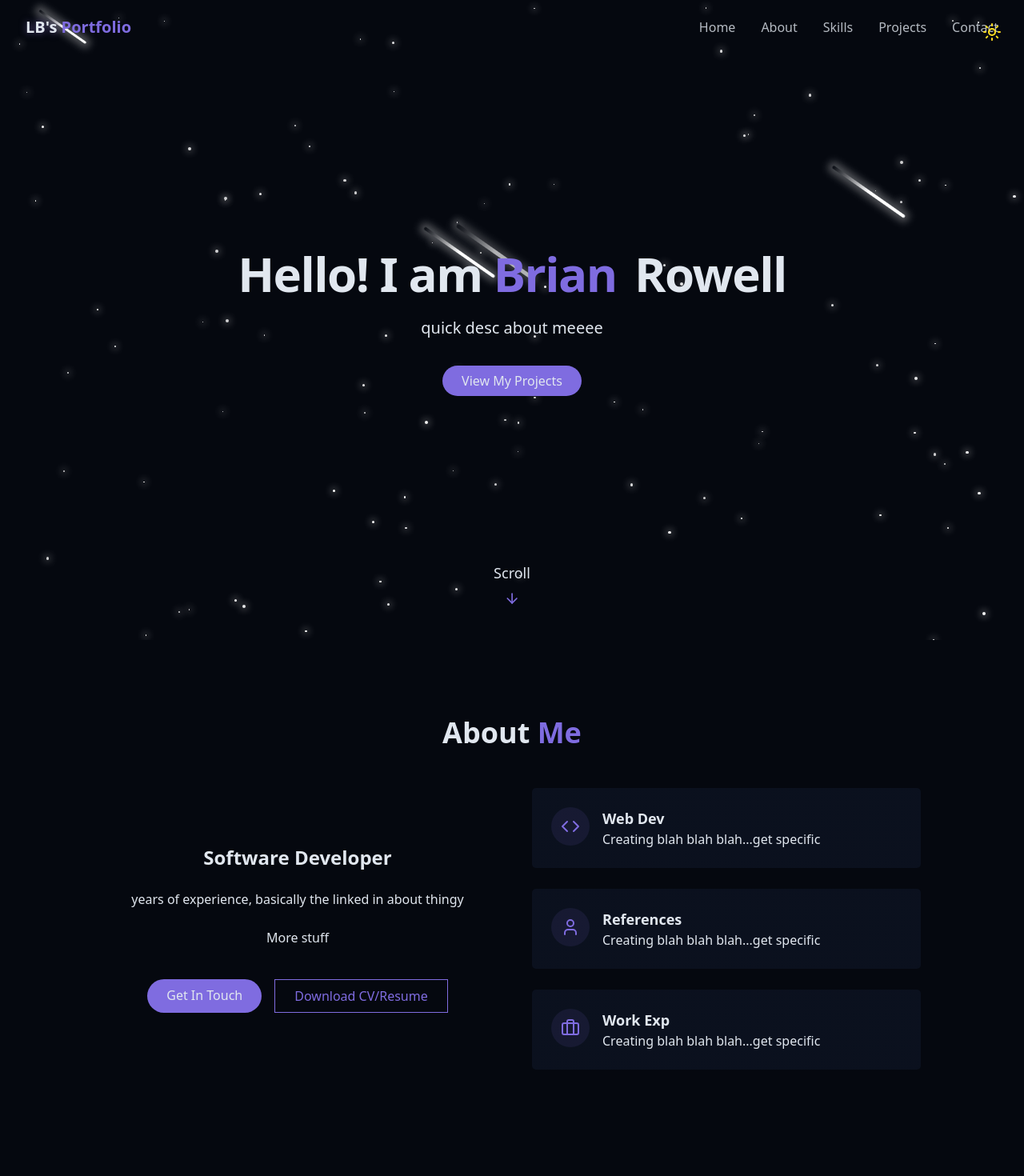
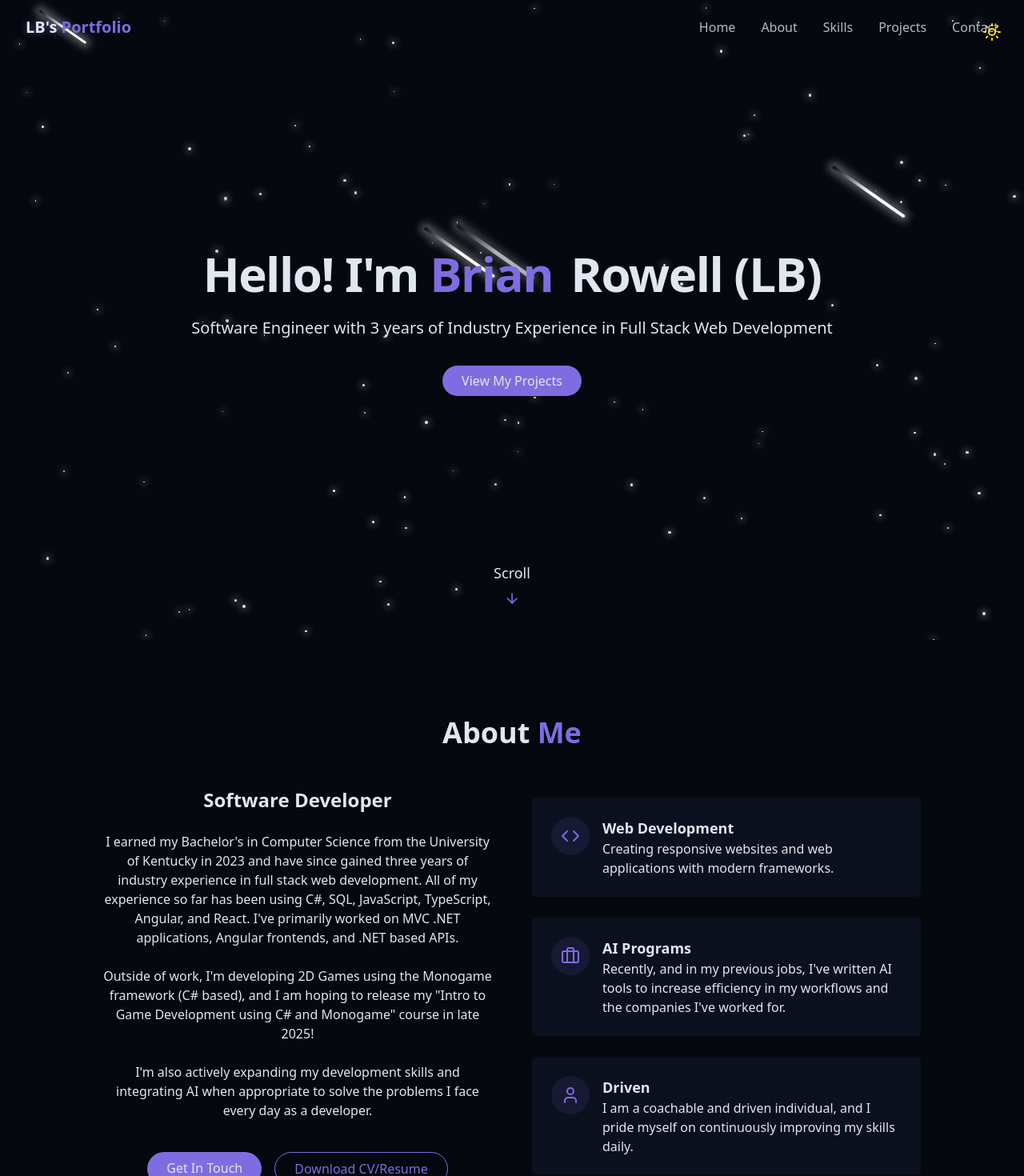
Before and after one commit to brian054/lb-portfolio-react, a React (Vite) app: page / in a window 1280 px wide. Shown: the top 1470 px of the page at 80% size. Built offline with nearby package versions, Linux system fonts and the light colour scheme.

Commit message:
Add resume, and verbiage

```diff
--- a/src/components/AboutSection.tsx
+++ b/src/components/AboutSection.tsx
@@ -1,4 +1,5 @@
 import { Briefcase, Code, User } from "lucide-react";
+import resumePdf from "../../src/assets/Resume_BrianRowell.pdf";
 
 export const AboutSection = () => {
   return (
@@ -13,10 +14,25 @@ export const AboutSection = () => {
             <h3 className="text-2xl font-semibold">Software Developer</h3>
 
             <p className="text-muted-foreground">
-              years of experience, basically the linked in about thingy
+              I earned my Bachelor's in Computer Science from the University of
+              Kentucky in 2023 and have since gained three years of industry
+              experience in full stack web development. All of my experience so
+              far has been using C#, SQL, JavaScript, TypeScript, Angular, and
+              React. I've primarily worked on MVC .NET applications, Angular
+              frontends, and .NET based APIs.
             </p>
 
-            <p className="text-muted-foreground">More stuff</p>
+            <p className="text-muted-foreground">
+              Outside of work, I'm developing 2D Games using the Monogame
+              framework (C# based), and I am hoping to release my "Intro to Game
+              Development using C# and Monogame" course in late 2025!
+            </p>
+
+            <p className="text-muted-foreground">
+              I'm also actively expanding my development skills and integrating
+              AI when appropriate to solve the problems I face every day as a
+              developer.
+            </p>
 
             <div className="flex flex-col sm:flex-row gap-4 pt-4 justify-center">
               <a href="#contact" className="cosmic-button">
@@ -24,8 +40,9 @@ export const AboutSection = () => {
               </a>
 
               <a
-                href=""
-                className="px-6 py-2 rounded0full border border-primary text-primary hover:bg-primary/10 transition-colors duration-300"
+                href={resumePdf}
+                target="_blank"
+                className="px-6 py-2 rounded-full border border-primary text-primary hover:bg-primary/10 transition-colors duration-300"
               >
                 Download CV/Resume
               </a>
@@ -39,9 +56,10 @@ export const AboutSection = () => {
                   <Code className="h-6 w-6 text-primary" />
                 </div>
                 <div className="text-left">
-                  <h4 className="font-semibold text-lg">Web Dev</h4>
+                  <h4 className="font-semibold text-lg">Web Development</h4>
                   <p className="text-muted-foreground">
-                    Creating blah blah blah...get specific
+                    Creating responsive websites and web applications with
+                    modern frameworks.
                   </p>
                 </div>
               </div>
@@ -50,12 +68,13 @@ export const AboutSection = () => {
             <div className="gradient-border p-6 card-hover">
               <div className="flex items-start gap-4">
                 <div className="p-3 rounded-full bg-primary/10">
-                  <User className="h-6 w-6 text-primary" />
+                  <Briefcase className="h-6 w-6 text-primary" />
                 </div>
                 <div className="text-left">
-                  <h4 className="font-semibold text-lg">References</h4>
+                  <h4 className="font-semibold text-lg">AI Programs</h4>
                   <p className="text-muted-foreground">
-                    Creating blah blah blah...get specific
+                    Recently, and in my previous jobs, I've written AI tools to
+                    increase efficiency in my workflows and the companies I've worked for.
                   </p>
                 </div>
               </div>
@@ -63,12 +82,13 @@ export const AboutSection = () => {
             <div className="gradient-border p-6 card-hover">
               <div className="flex items-start gap-4">
                 <div className="p-3 rounded-full bg-primary/10">
-                  <Briefcase className="h-6 w-6 text-primary" />
+                  <User className="h-6 w-6 text-primary" />
                 </div>
                 <div className="text-left">
-                  <h4 className="font-semibold text-lg">Work Exp</h4>
+                  <h4 className="font-semibold text-lg">Driven</h4>
                   <p className="text-muted-foreground">
-                    Creating blah blah blah...get specific
+                    I am a coachable and driven individual, and I pride myself
+                    on continuously improving my skills daily.
                   </p>
                 </div>
               </div>
--- a/src/components/LB_HomeSection.tsx
+++ b/src/components/LB_HomeSection.tsx
@@ -1,4 +1,6 @@
 import { ArrowDown } from "lucide-react";
+
+// Add a Github map!
 
 export const LB_HomeSection = () => {
   return (
@@ -9,17 +11,18 @@ export const LB_HomeSection = () => {
       <div className="container max-w-4xl mx-auto text-center z-10">
         <div className="space-y-6">
           <h1 className="text-4xl md:text-6xl font-bold tracking-tight">
-            <span className="opacity-0 animate-fade-in">Hello! I am</span>
+            <span className="opacity-0 animate-fade-in">Hello! I'm </span>
             <span className="text-primary opacity-0 animate-fade-in-delay-1">
               {" "}
               Brian{" "}
             </span>
             <span className="text-gradient ml-2 opacity-0 animate-fade-in-delay-2">
-              Rowell
+              Rowell (LB)
             </span>
           </h1>
           <p className="text-lg md:text-xl text-muted-foreground max-2-2xl mx-auto opacity-0 animate-fade-in-delay-3">
-            quick desc about meeee
+            Software Engineer with 3 years of Industry Experience in Full Stack
+            Web Development
           </p>
 
           <div className="pt-4 opacity-0 animate-fade-in-delay-4">
```
Also changed, not shown: 1 other file (tests, documents, lock files or other folders).
